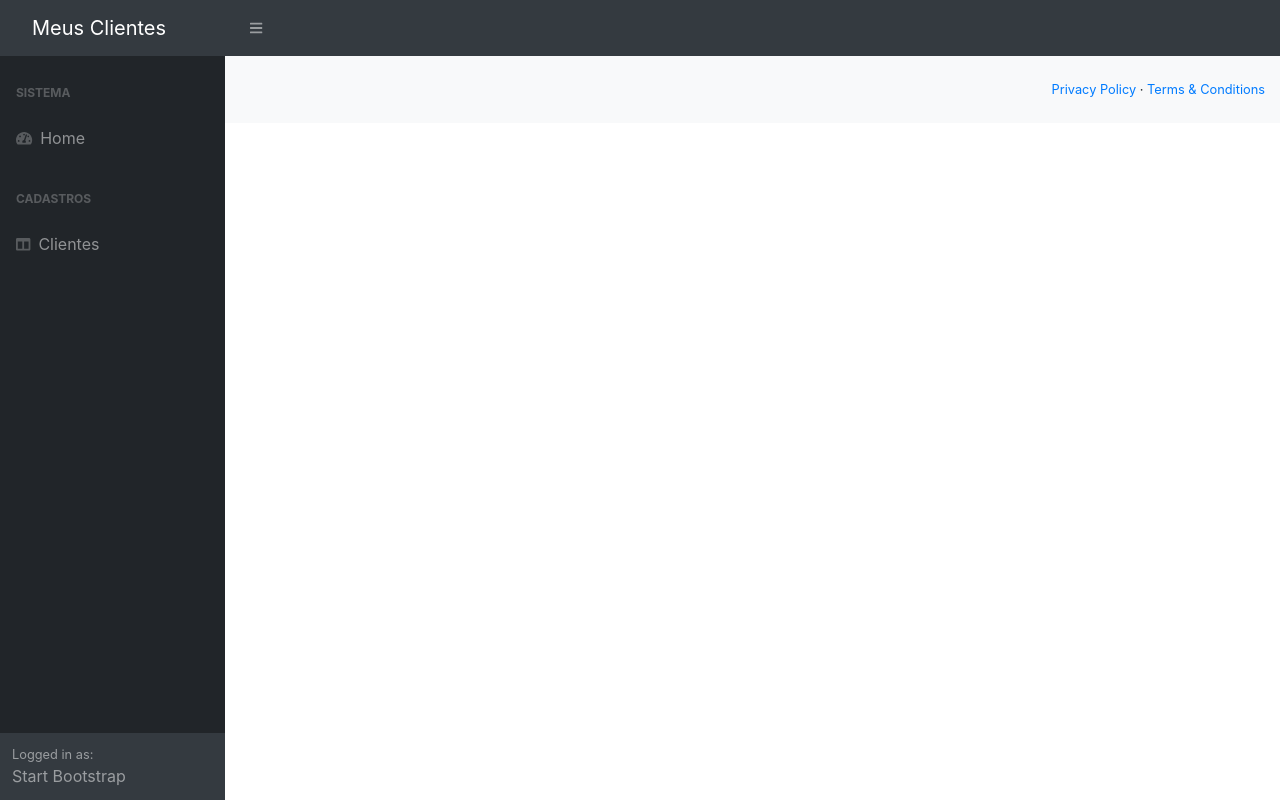
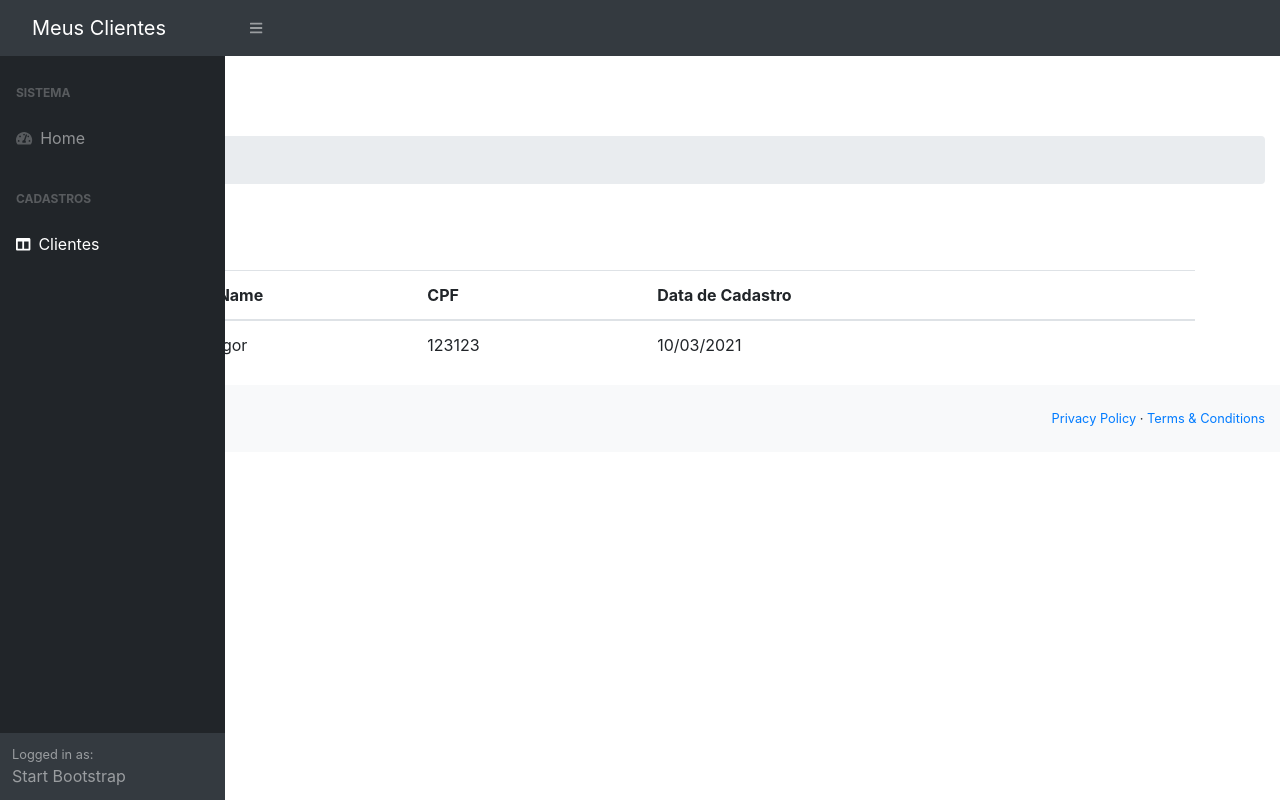
Before and after one commit to i-grr/customers-api, an Angular app in the folder service-provision-app/: page /customers-list in a window 1280 px wide. Before the commit this address led to /. Built offline with nearby package versions, Linux system fonts and the light colour scheme.

Commit message:
Create list customers component

```diff
--- a/service-provision-app/src/app/customer.service.ts
+++ b/service-provision-app/src/app/customer.service.ts
@@ -15,11 +15,18 @@
     return this.http.post<Customer>('http://localhost:8080/api/customers/', customer);
   }
 
-  getCustomer() : Customer {
-    let customer: Customer = new Customer();
+  /*
+  getCustomers() : Observable<Customer[]> {
+    return ;
+  }*/
+
+  getCustomers() : Customer[] {
+    let customer = new Customer();
+    customer.id = 1;
     customer.name = 'Igor';
-    customer.cpf = '888';
-    return customer;
+    customer.registerDate = '10/03/2021';
+    customer.cpf = '123123';
+    return [customer];
   }
 
 }
--- /dev/null
+++ b/service-provision-app/src/app/customers/customers-list/customers-list.component.html
@@ -0,0 +1,45 @@
+<h1 class="mt-4">Clientes</h1>
+<ol class="breadcrumb mb-4">
+    <li class="breadcrumb-item active">Consulta</li>
+</ol>
+
+<div class="container">
+
+    <div class="row">
+        <div class="col-md-2">
+            <button class="btn btn-warning">
+                <i class="fa fa-plus mr-2"></i> Novo
+            </button>
+        </div>
+    </div>
+
+    <br>
+
+    <div class="row">
+        <div class="col-md-12">
+            <table class="table table-condensed table-hover">
+                <thead>
+                    <tr>
+                        <th>ID</th>
+                        <th>Name</th>
+                        <th>CPF</th>
+                        <th>Data de Cadastro</th>
+                        <th></th>
+                    </tr>
+                </thead>
+
+                <tbody>
+                    <tr *ngFor="let customer of customers">
+                        <td>{{ customer.id }}</td>
+                        <td>{{ customer.name }}</td>
+                        <td>{{ customer.cpf }}</td>
+                        <td>{{ customer.registerDate }}</td>
+                        <td></td>
+                    </tr>
+                </tbody>
+
+            </table>
+        </div>
+    </div>
+
+</div>
--- /dev/null
+++ b/service-provision-app/src/app/customers/customers-list/customers-list.component.ts
@@ -0,0 +1,20 @@
+import { Component, OnInit } from '@angular/core';
+import { CustomerService } from 'src/app/customer.service';
+import { Customer } from '../customer';
+
+@Component({
+  selector: 'app-customers-list',
+  templateUrl: './customers-list.component.html',
+  styleUrls: ['./customers-list.component.css']
+})
+export class CustomersListComponent implements OnInit {
+
+  customers: Customer[] = [];
+
+  constructor(private service: CustomerService) { }
+
+  ngOnInit(): void {
+    this.customers = this.service.getCustomers();
+  }
+
+}
--- a/service-provision-app/src/app/customers/customers-routing.module.ts
+++ b/service-provision-app/src/app/customers/customers-routing.module.ts
@@ -1,9 +1,11 @@
 import { NgModule } from '@angular/core';
 import { RouterModule, Routes } from '@angular/router';
 import { CustomersFormComponent } from './customers-form/customers-form.component';
+import { CustomersListComponent } from './customers-list/customers-list.component';
 
 const routes: Routes = [
-    { path: 'customers-form', component: CustomersFormComponent }
+    { path: 'customers-form', component: CustomersFormComponent },
+    { path: 'customers-list', component: CustomersListComponent}
 ];
 
 @NgModule({
--- a/service-provision-app/src/app/customers/customers.module.ts
+++ b/service-provision-app/src/app/customers/customers.module.ts
@@ -4,16 +4,18 @@
 import { CustomersRoutingModule } from './customers-routing.module';
 import { CustomersFormComponent } from './customers-form/customers-form.component';
 import { FormsModule } from '@angular/forms';
+import { CustomersListComponent } from './customers-list/customers-list.component';
 
 
 @NgModule({
-  declarations: [CustomersFormComponent],
+  declarations: [CustomersFormComponent, CustomersListComponent],
   imports: [
     CommonModule,
     CustomersRoutingModule,
     FormsModule
   ], exports: [
-    CustomersFormComponent
+    CustomersFormComponent,
+    CustomersListComponent
   ]
 })
 export class CustomersModule { }
--- a/service-provision-app/src/app/template/sidebar/sidebar.component.html
+++ b/service-provision-app/src/app/template/sidebar/sidebar.component.html
@@ -12,7 +12,7 @@
                     Home
                 </a>
                 <div class="sb-sidenav-menu-heading">Cadastros</div>
-                <a class="nav-link collapsed" routerLink="/customers-form" data-toggle="collapse" data-target="#collapseLayouts"
+                <a class="nav-link collapsed" routerLink="/customers-list" data-toggle="collapse" data-target="#collapseLayouts"
                     aria-expanded="false" aria-controls="collapseLayouts">
                     <div class="sb-nav-link-icon">
                         <i class="fas fa-columns"></i>
```
Also changed, not shown: service-provision-app/src/app/customers/customers-list/customers-list.component.css (added).
